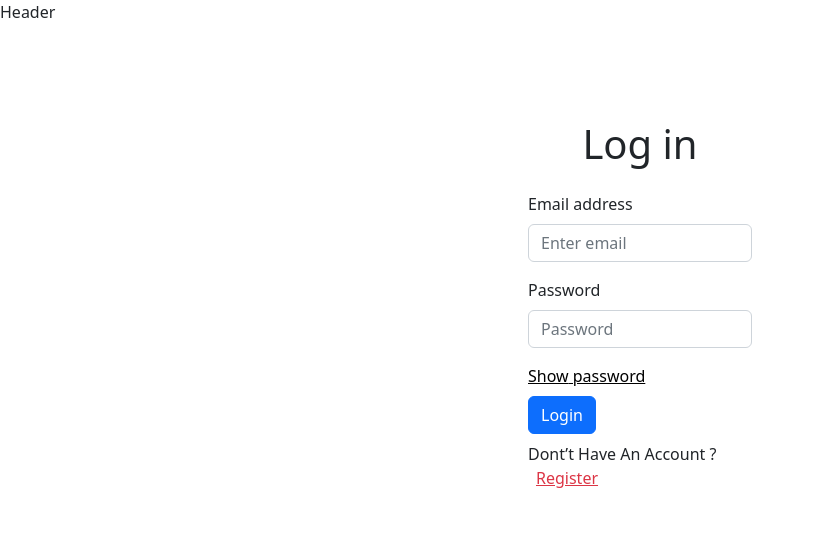
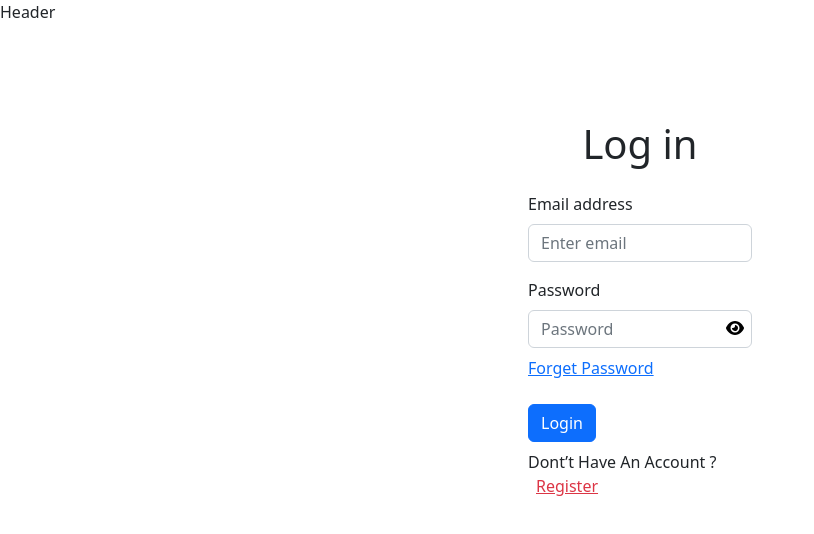
Before and after one commit to nhnishat/chef-hunter-client, a React (Vite) app: page /login in a window 1280 px wide. Shown: the top 534 px of the page, without its empty margins (0-814 px from the left). Built offline with nearby package versions, Linux system fonts and the light colour scheme.

Commit message:
firebase setup

```diff
--- a/package.json
+++ b/package.json
@@ -10,6 +10,9 @@
     "preview": "vite preview"
   },
   "dependencies": {
+    "@fortawesome/fontawesome-svg-core": "^6.4.0",
+    "@fortawesome/free-solid-svg-icons": "^6.4.0",
+    "@fortawesome/react-fontawesome": "^0.2.0",
     "bootstrap": "^5.2.3",
     "localforage": "^1.10.0",
     "match-sorter": "^6.3.1",
--- a/src/Pages/Log/LogIn.jsx
+++ b/src/Pages/Log/LogIn.jsx
@@ -1,12 +1,12 @@
+import { faEye, faEyeSlash } from '@fortawesome/free-solid-svg-icons';
+import { FontAwesomeIcon } from '@fortawesome/react-fontawesome';
 import React, { useState } from 'react';
 import { Button, Container, Form } from 'react-bootstrap';
 import { Link } from 'react-router-dom';
 
 const LogIn = () => {
 	const [showPassword, setShowPassword] = useState(false);
-	const handleTogglePassword = () => {
-		setShowPassword((prevShowPassword) => !prevShowPassword);
-	};
+
 	return (
 		<Container className="w-25 mx-auto mt-5 p-5">
 			<h1 className="mb-4 text-center">Log in</h1>
@@ -21,7 +21,8 @@ const LogIn = () => {
 					/>
 				</Form.Group>
 
-				<Form.Group className="mb-3" controlId="formBasicPassword">
+				<div className="position-relative mb-2">
+					<Form.Group className="" controlId="formBasicPassword">
 						<Form.Label>Password</Form.Label>
 						<Form.Control
 							type={showPassword ? 'text' : 'password'}
@@ -30,10 +31,23 @@ const LogIn = () => {
 							required
 						/>
 					</Form.Group>
-				<Link onClick={handleTogglePassword} className="my-2 text-black ">
-					{showPassword ? 'Hide' : 'Show'} password
+					<Link
+						onClick={() => {
+							setShowPassword(!showPassword);
+						}}
+						className="bottom-0 end-0 p-2 text-black position-absolute"
+						password="true"
+					>
+						{showPassword ? (
+							<FontAwesomeIcon icon={faEyeSlash} />
+						) : (
+							<FontAwesomeIcon icon={faEye}></FontAwesomeIcon>
+						)}
 					</Link>
-				<br />
+				</div>
+				<p>
+					<Link>Forget Password</Link>
+				</p>
 				<Button variant="primary" type="submit" className="my-2">
 					Login
 				</Button>
```
Also changed, not shown: src/Auth/AuthProvider.jsx (added, +11 -0 lines), src/Firebase/Firebase.js (added, +18 -0 lines), 1 other file (tests, documents, lock files or other folders). Lines whose indentation alone changed are shown as unchanged.
